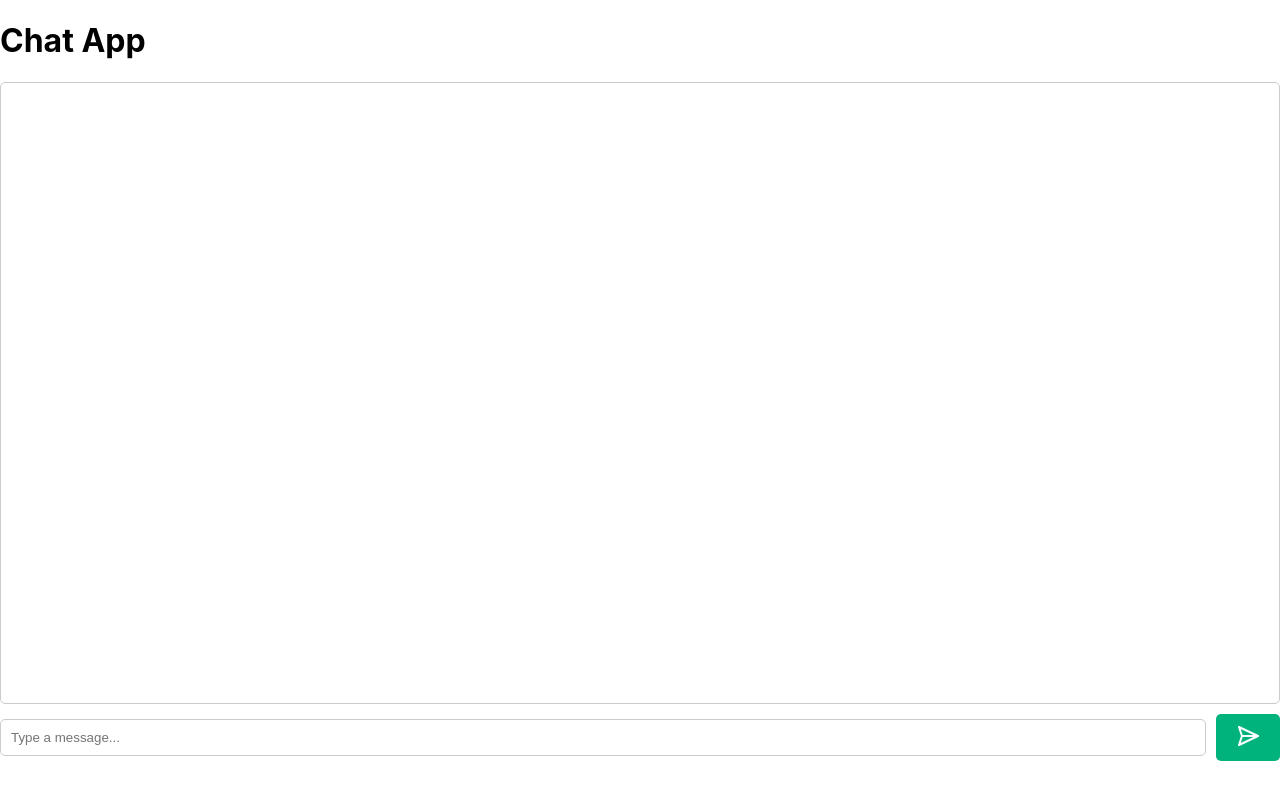
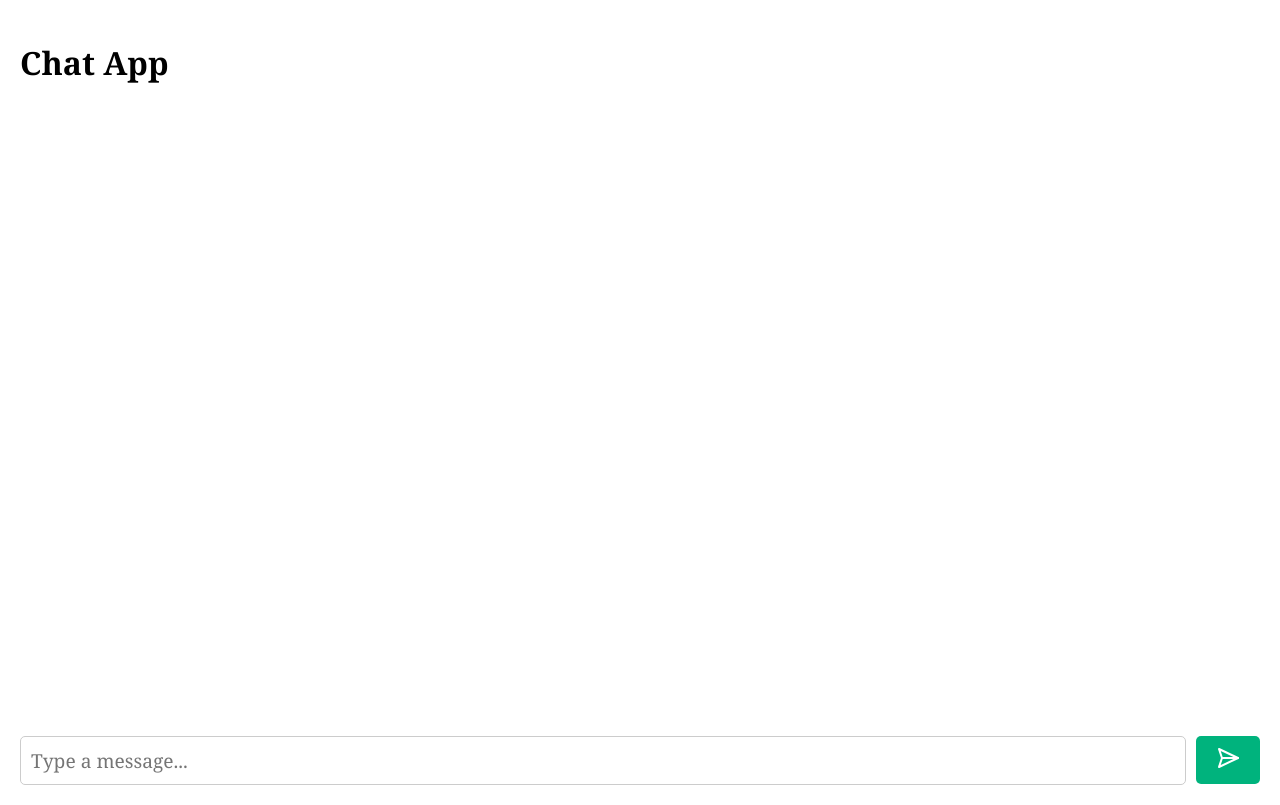
Before and after one commit to SuperZooper3/Voiceflow-EduChat, a React (Create React App) app: page / in a window 1280 px wide. Built offline with nearby package versions, Linux system fonts and the light colour scheme.

Commit message:
nicer styling

```diff
--- a/src/App.css
+++ b/src/App.css
@@ -1,3 +1,8 @@
+/* for the entire thing, set the font to cambria */
+* {
+  font-family: Georgia, serif;
+}
+
 .App {
   text-align: center;
 }
@@ -32,7 +37,12 @@
   from {
     transform: rotate(0deg);
   }
+
   to {
     transform: rotate(360deg);
   }
 }
+
+.app-wrapper {
+  padding: 20px;
+}
--- a/src/App.js
+++ b/src/App.js
@@ -2,6 +2,7 @@ import React, {useState} from 'react';
 import ChatBox from './ChatBox';
 import InputBox from './InputBox';
 import Header from './Header';
+import './App.css';
 
 const ChatApp = () => {
   const [messages, setMessages] = useState([]);
@@ -14,7 +15,7 @@ const ChatApp = () => {
   };
 
   return (
-    <div>
+    <div className='app-wrapper'>
       <Header />
       <ChatBox messages={messages} />
       <InputBox addMessage={addMessage} userName={sessionSlug}/>
--- a/src/ChatBox.css
+++ b/src/ChatBox.css
@@ -1,6 +1,4 @@
 .chat-box {
-    border: 1px solid #ccc;
-    border-radius: 5px;
     padding: 10px;
     margin-bottom: 10px;
     display: flex;
@@ -31,4 +29,5 @@
 
 .messageLine {
     padding: 5px;
+    font-size: larger;
 }
--- a/src/InputBox.css
+++ b/src/InputBox.css
@@ -10,6 +10,7 @@
     border: 1px solid #ccc;
     border-radius: 5px;
     margin-right: 10px;
+    font-size: larger;
 }
 
 .input-box button {
```
